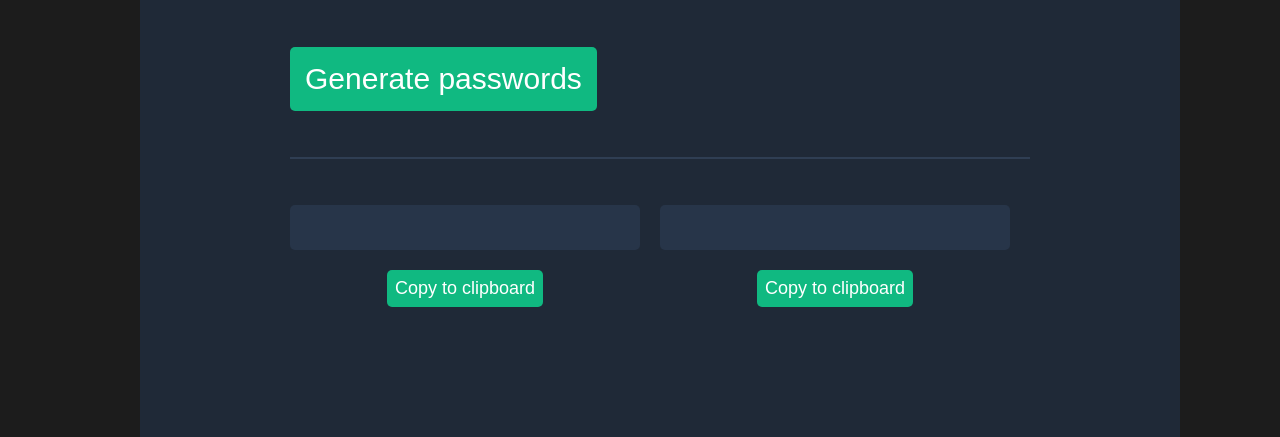
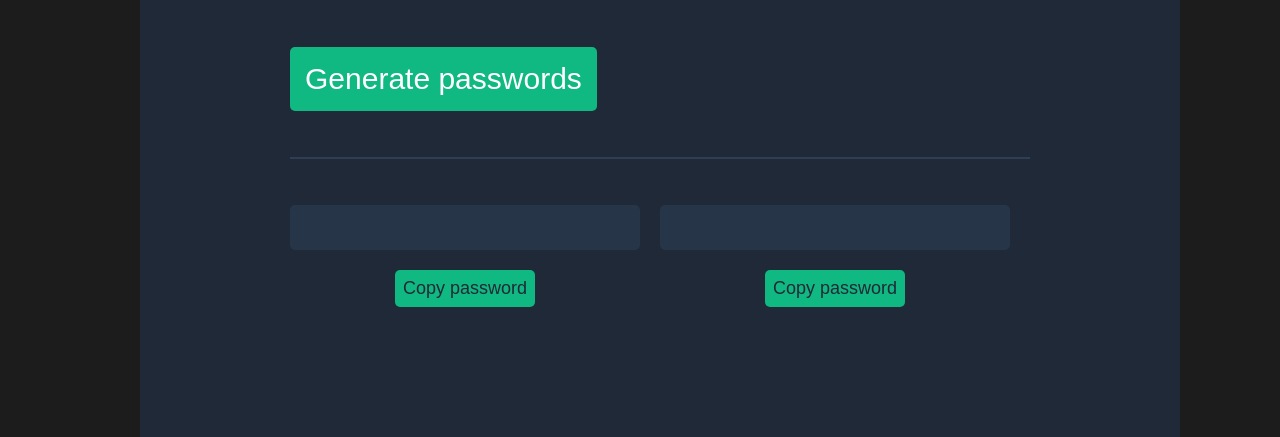
Before and after one commit to MetricOrder/password-generator, a plain HTML site: page index.html in a window 1280 px wide. Shown: the part 393-830 px from the top of the page. Drawn offline with Linux system fonts and the light colour scheme.

Commit message:
button styling

```diff
--- a/index.css
+++ b/index.css
@@ -50,12 +50,13 @@ h2 {
 .pws {
     display: flex;
     justify-content: space-around;
+
+
 }
 
 .pwactual {
     font-weight: 500;
     padding: 10px;
-    /* margin-top: 30px; */
     margin: 30 20 10 0;
     width: 350px;
     height: 45px;
@@ -72,7 +73,7 @@ h2 {
     margin: 10 20 10 0;
     padding: 8px;
     font-size: 18px;
-    color: white;
+    color: #1F2937;
     background-color: #10B981;
     border-radius: 5px;
     border: none;
--- a/index.html
+++ b/index.html
@@ -19,8 +19,8 @@
                 <textarea readonly class="pwactual" id="passTwo"></textarea>
             </div>
             <div class="pws">
-                <button class="copybutton" onclick="copyOne()" >Copy to clipboard</button>
-                <button class="copybutton" onclick="copyTwo()" >Copy to clipboard</button>
+                <button class="copybutton" onclick="copyOne()" >Copy password</button>
+                <button class="copybutton" onclick="copyTwo()" >Copy password</button>
             </div>
 
         </div>
```
